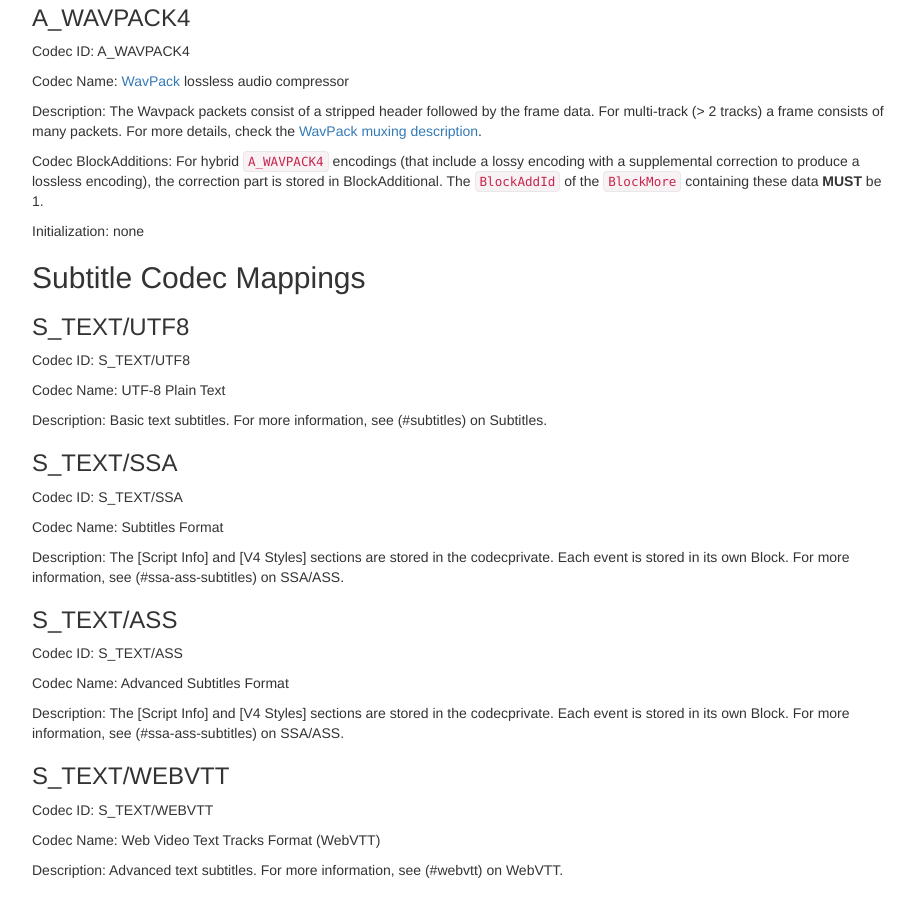
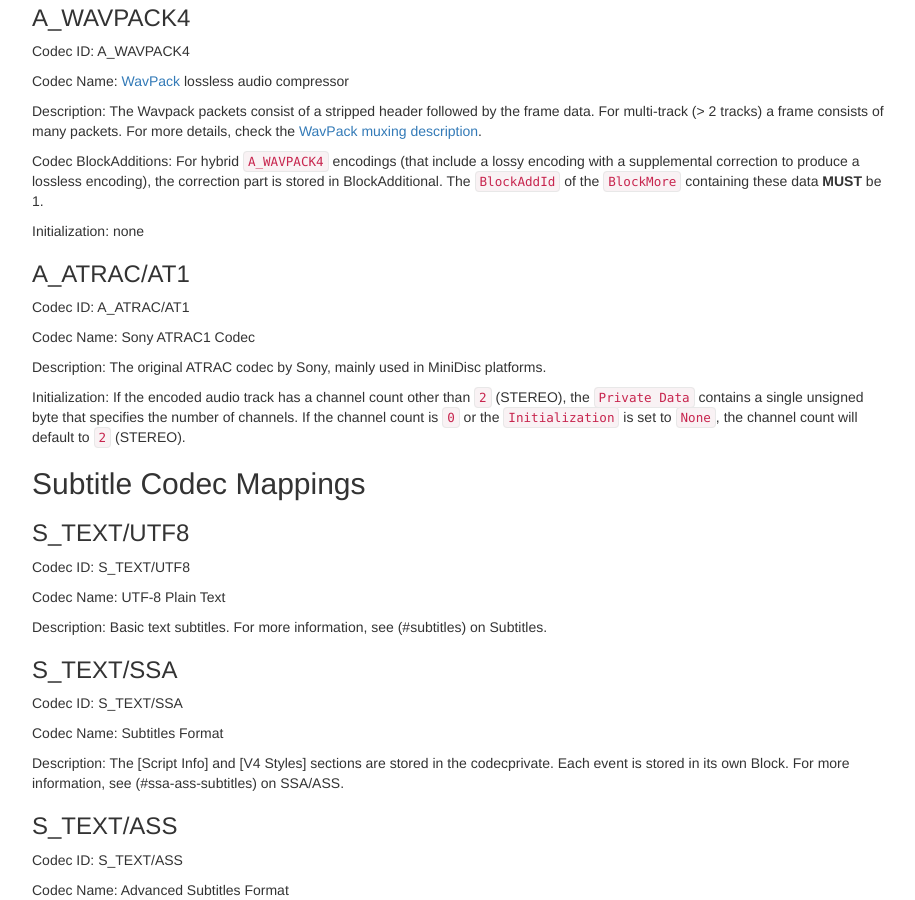
Before and after one commit to ietf-wg-cellar/matroska-specification, a Jekyll site: the page built from codec_specs.md, in a window 1280 px wide and 900 px high, scrolled down 13716 px. Shown: the whole window, without its empty margins (273-1188 px from the left). Built offline with Jekyll 4.4.1, drawn with Linux system fonts in a browser that asks for light colours.

Commit message:
Add ATRAC1 codec mapping

```diff
--- a/codec_specs.md
+++ b/codec_specs.md
@@ -817,6 +817,16 @@ The `BlockAddId` of the `BlockMore` containing these data **MUST** be 1.
 
 Initialization: none
 
+### A_ATRAC/AT1
+
+Codec ID: A_ATRAC/AT1
+
+Codec Name: Sony ATRAC1 Codec
+
+Description: The original ATRAC codec by Sony, mainly used in MiniDisc platforms.
+
+Initialization: If the encoded audio track has a channel count other than `2` (STEREO), the `Private Data` contains a single unsigned byte that specifies the number of channels. If the channel count is `0` or the `Initialization` is set to `None`, the channel count will default to `2` (STEREO).
+
 ## Subtitle Codec Mappings
 
 ### S_TEXT/UTF8
```
